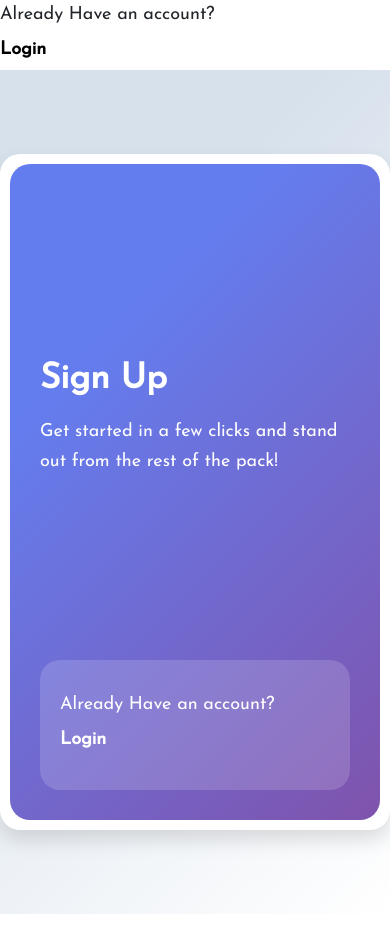
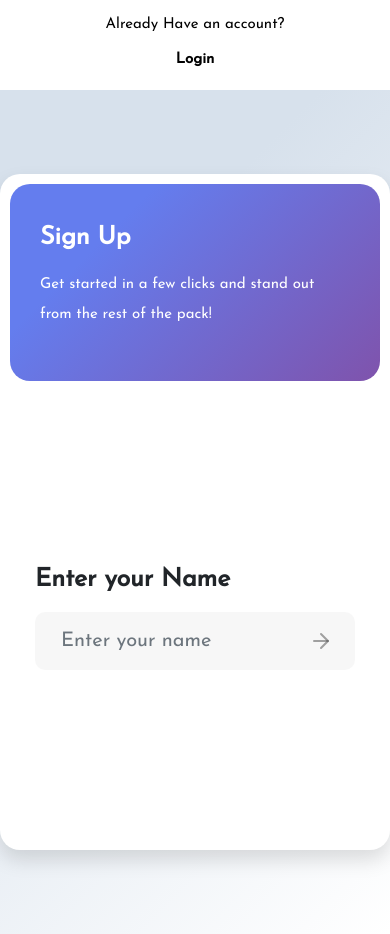
Before and after one commit to sudharshan3/texa, a plain HTML site: page index.html in a window 390 px wide. Drawn offline with nearby package versions, Linux system fonts and the light colour scheme.

Commit message:
Add files via upload

```diff
--- a/css/styles.css
+++ b/css/styles.css
@@ -14,6 +14,14 @@
     100% {
         filter: opacity(100%);
     }
+}
+
+.col-sm-4 {
+    display: block;
+}
+
+.col-sm-8 {
+    display: block;
 }
 
 .backdrop {
@@ -120,19 +128,18 @@
 .invalid {
     color: red;
 }
+
 .validform {
-    border:1px solid rgb(41, 197, 41);
+    border: 1px solid rgb(41, 197, 41);
     background-color: rgba(17, 160, 17, 0.308);
     color: rgb(41, 197, 41);
 }
 
 .invalidform {
-
-    color: 	#FF0000;
-    border:1px solid #FF0000;
+    color: #FF0000;
+    border: 1px solid #FF0000;
     background-color: #FF0000;
 }
-
 
 .form-control {
     background: rgba(255, 255, 255, 0)!important;
@@ -141,7 +148,6 @@
 
 .form-control:focus {
     box-shadow: none;
-    color: unset!important;
 }
 
 .forward {
@@ -211,9 +217,21 @@
     padding: auto 10px;
 }
 
+.loginmobilewrapper {
+    padding: 10px 20px;
+    background: rgba(255, 255, 255, 0.157);
+    border-radius: 20px;
+    display: flex;
+    justify-content: center;
+    align-items: center;
+    flex-direction: column;
+    display: none;
+    color: #000;
+}
+
 .submitclass {
     display: flex;
-    justify-content: space-around;
+    justify-content: space-between;
     align-items: center;
     flex-direction: row;
 }
@@ -224,3 +242,56 @@
     transform: translate3d(0, -2px, 0);
     color: #fff;
 }
+
+@media screen and (max-width: 600px) {
+    .loginmobilewrapper {
+        display: flex;
+    }
+    .gradient2 {
+        display: none;
+    }
+    p {
+        font-size: 15px;
+    }
+    h3 {
+        font-size: 25px;
+        margin-bottom: 15px!important;
+    }
+    .col-sm-4 {
+        height: 30%;
+    }
+    .col-sm-8 {
+        height: 70%;
+        display: flex;
+        justify-content: center;
+        align-items: flex-start;
+    }
+    .loginwrapper {
+        display: none;
+    }
+    .formmask {
+        display: flex;
+        justify-content: center;
+        align-items: flex-start;
+    }
+    .formparent {
+        width: 100%;
+        height: auto;
+        padding: 50px 0px;
+    }
+    .formchild {
+        width: 100%;
+        padding: 0px 20px 0px 20px;
+        height: 350px;
+        display: flex;
+        flex-direction: column;
+        justify-content: center;
+        align-items: flex-start;
+    }
+    .formelement {
+        width: 100%;
+    }
+    .backbutton {
+        margin-left: 20px;
+    }
+}
```
